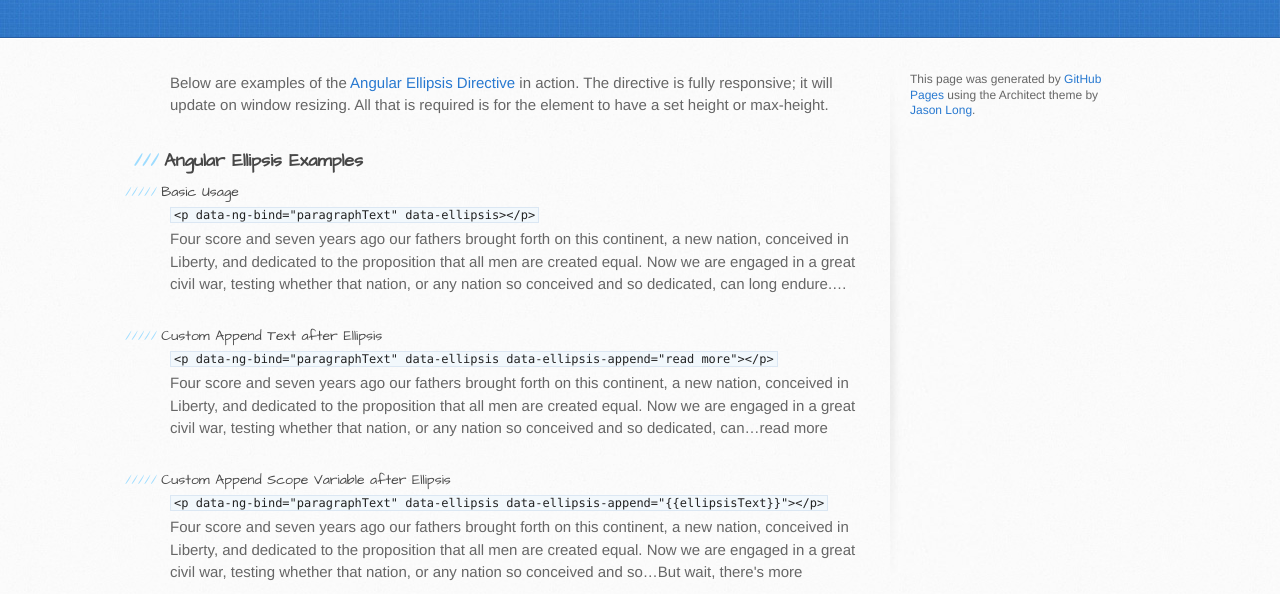
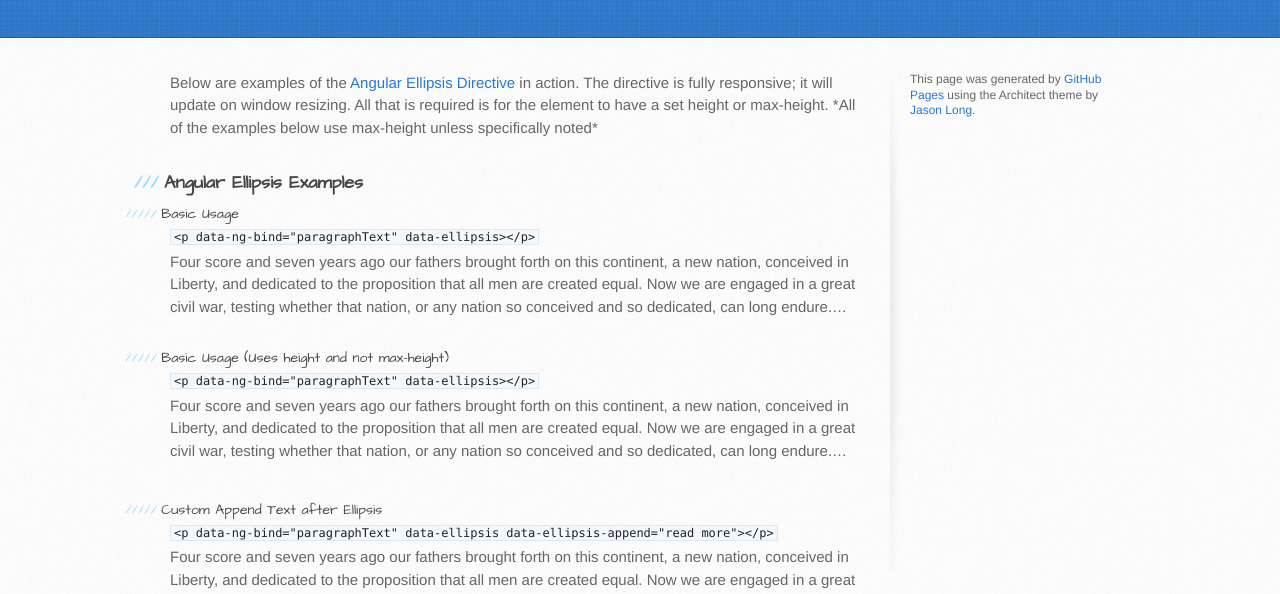
Before and after one commit to dibari/dibari.github.io, a plain HTML site: page angular-ellipsis.html in a window 1280 px wide. Shown: the part 197-791 px from the top of the page. Drawn offline with Linux system fonts and the light colour scheme.

Commit message:
Added example using height instead of max-height

```diff
--- a/angular-ellipsis.html
+++ b/angular-ellipsis.html
@@ -65,13 +65,17 @@
     <div id="content-wrapper">
       <div class="inner clearfix">
         <section id="main-content">
-          <p>Below are examples of the <a href="https://www.github.com/dibari/angular-ellipsis">Angular Ellipsis Directive</a> in action.  The directive is fully responsive; it will update on window resizing.  All that is required is for the element to have a set height or max-height.
+          <p>Below are examples of the <a href="https://www.github.com/dibari/angular-ellipsis">Angular Ellipsis Directive</a> in action.  The directive is fully responsive; it will update on window resizing.  All that is required is for the element to have a set height or max-height.  *All of the examples below use max-height unless specifically noted*
 
           <h3><a name="welcome-to-github-pages" class="anchor" href="#welcome-to-github-pages"><span class="octicon octicon-link"></span></a>Angular Ellipsis Examples</h3>
 
             <h5>Basic Usage</h5>
             <code>&lt;p data-ng-bind="paragraphText" data-ellipsis&gt;&lt;/p&gt;</code>
             <p data-ng-bind="paragraphText" data-ellipsis></p>
+
+            <h5>Basic Usage (Uses height and not max-height)</h5>
+            <code>&lt;p data-ng-bind="paragraphText" data-ellipsis&gt;&lt;/p&gt;</code>
+            <p style="max-height: none; height: 75px;" data-ng-bind="paragraphText" data-ellipsis></p>
 
             <h5>Custom Append Text after Ellipsis</h5>
             <code>&lt;p data-ng-bind="paragraphText" data-ellipsis data-ellipsis-append="read more"&gt;&lt;/p&gt;</code>
```
